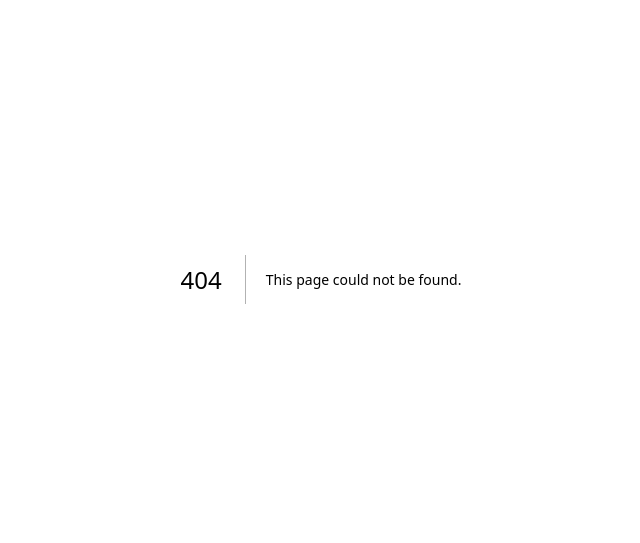
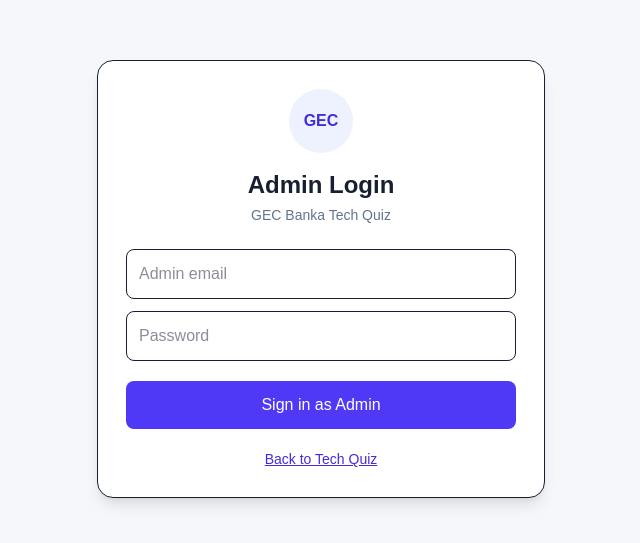
Before and after one commit to adityaraj4u-tech/Vercel, a Next.js app: page /admin/login in a window 1280 px wide. Before the commit this address had no page. Shown: the part 121-664 px from the top of the page, without its empty margins (319-959 px from the left). Built offline with nearby package versions, Linux system fonts and the light colour scheme; no server answers.

Commit message:
Add separate admin login page

```diff
--- /dev/null
+++ b/app/admin/login/page.tsx
@@ -0,0 +1,9 @@
+'use client';
+import { FormEvent,useState } from 'react';
+import { getSupabase } from '@/lib/supabase';
+
+export default function AdminLogin(){
+ const [email,setEmail]=useState('');const [password,setPassword]=useState('');const [error,setError]=useState('');const [busy,setBusy]=useState(false);
+ async function submit(e:FormEvent){e.preventDefault();setBusy(true);setError('');try{const s=getSupabase();const {error}=await s.auth.signInWithPassword({email,password});if(error)throw error;const {data:{user}}=await s.auth.getUser();if(!user)throw new Error('No authenticated user.');const {data:p,error:pe}=await s.from('users').select('role').eq('id',user.id).single();if(pe)throw pe;if(p?.role!=='admin'){await s.auth.signOut();throw new Error('This account is not an admin account.')}window.location.assign('/admin')}catch(e){setError(e instanceof Error?e.message:'Login failed')}finally{setBusy(false)}}
+ return <main className="min-h-screen grid place-items-center p-6"><form onSubmit={submit} className="w-full max-w-md rounded-2xl border bg-white p-7 shadow-lg"><div className="mb-6 text-center"><div className="mx-auto grid h-16 w-16 place-items-center rounded-full bg-indigo-50 font-black text-indigo-700">GEC</div><h1 className="mt-4 text-2xl font-black">Admin Login</h1><p className="mt-1 text-sm text-slate-500">GEC Banka Tech Quiz</p></div><input type="email" value={email} onChange={e=>setEmail(e.target.value)} placeholder="Admin email" required className="w-full rounded-lg border p-3"/><input type="password" value={password} onChange={e=>setPassword(e.target.value)} placeholder="Password" required className="mt-3 w-full rounded-lg border p-3"/><button disabled={busy} className="mt-5 w-full rounded-lg bg-indigo-600 p-3 font-semibold text-white disabled:opacity-60">{busy?'Signing in…':'Sign in as Admin'}</button>{error&&<p className="mt-4 rounded-lg bg-red-50 p-3 text-sm text-red-700">{error}</p>}<a href="/" className="mt-5 block text-center text-sm text-indigo-700 underline">Back to Tech Quiz</a></form></main>
+}
```
